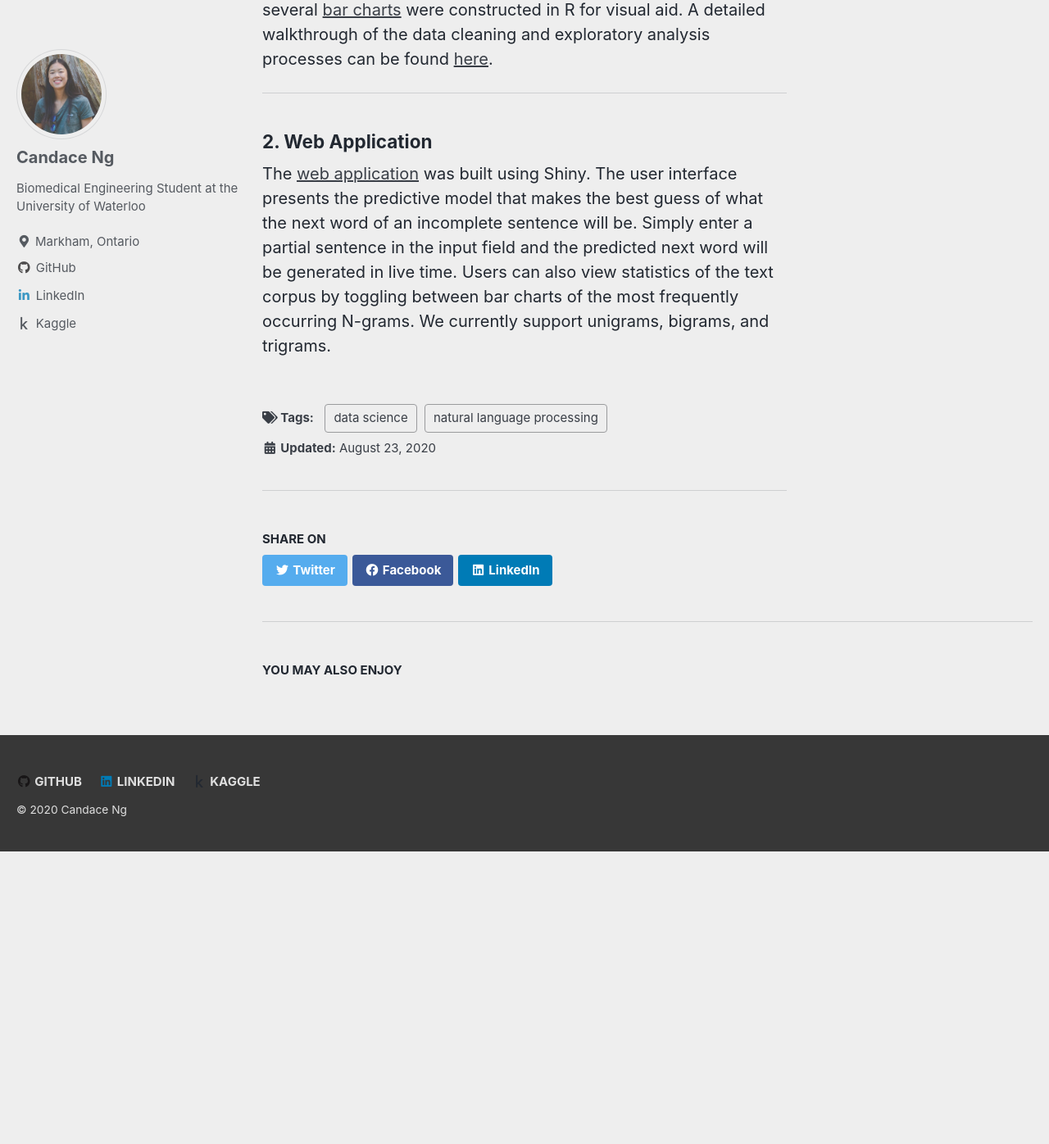
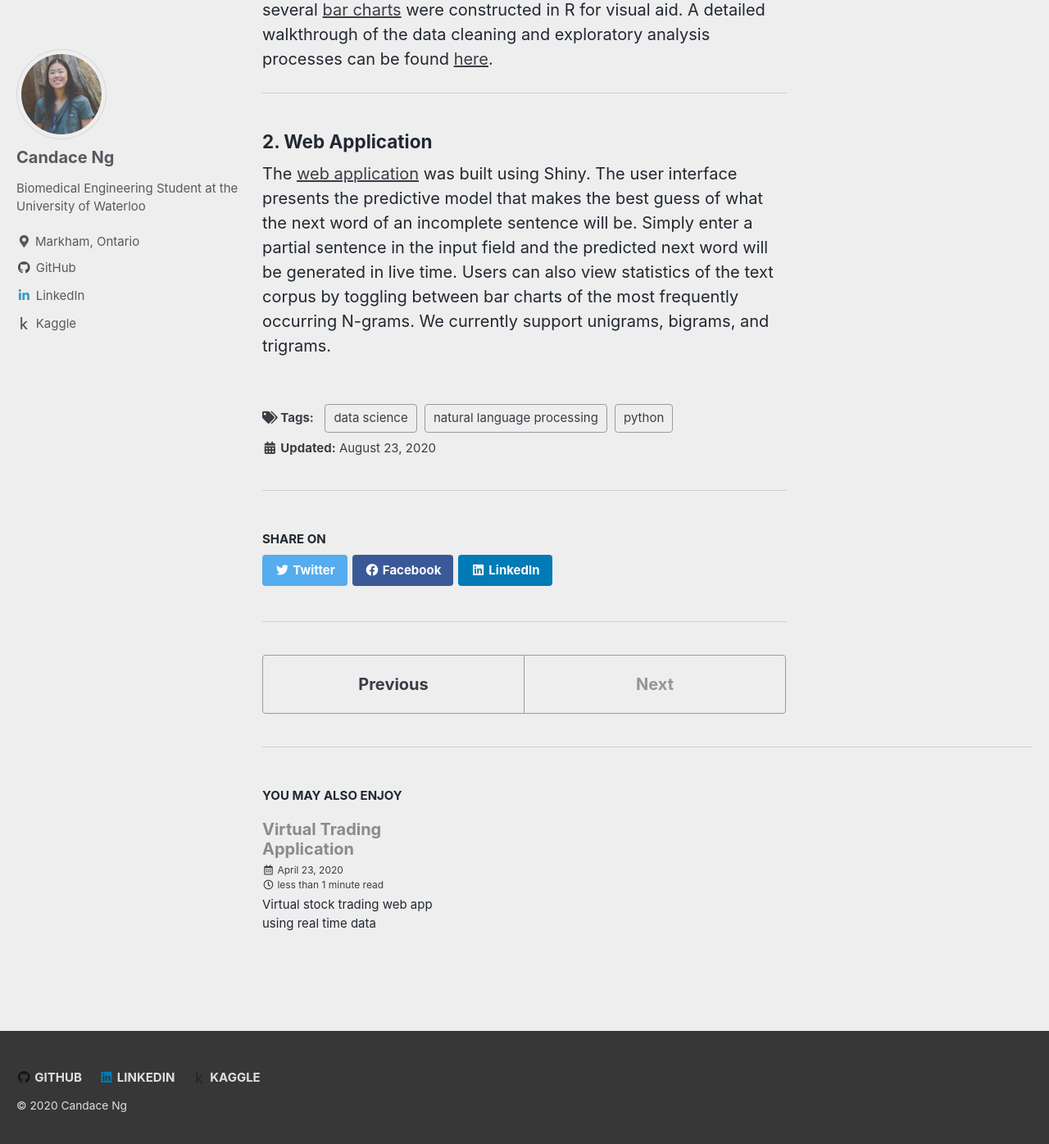
Before and after one commit to candaceng/candaceng, a Jekyll site: the page built from _posts/2020-08-23-text-prediction-ngrams.md, in a window 1280 px wide and 1400 px high, scrolled down 1497 px. Shown: the top 1396 px of the window at 82% size. Built offline with Jekyll 4.4.1, drawn with Linux system fonts in a browser that asks for light colours; cached includes are drawn as plain includes; before the commit the page ends 2536 px from its top, so only the background shows below that; some of the changed lines change nothing that is shown.

Commit message:
update posts

```diff
--- /dev/null
+++ b/_posts/2020-04-23-virtual-trading.md
@@ -0,0 +1,12 @@
+---
+title: "[Virtual Trading Application](https://github.com/candaceng/virtual-trading)"
+date: 2020-04-23
+tags: [sql, python, api]
+excerpt: "Virtual stock trading web app using real time data"
+---
+
+# About
+A virtual trading web app that lets users trade stocks with real time data. Basic functionality (i.e. registering for an account, getting a stock quote, allowing users to buy/sell stocks, and displaying a user's stock portfolio) was implemented and submitted to Harvard's CS50 online course as part of problem set 8. Additional features are currently being implemented.
+
+# How I built it
+The dynamic web app was built with Python, using the Flask framework. SQL was used to store the databases of registered users and all stock purchases/sells. HTML, CSS, and Bootstrap were used for the frontend to style the user interface. IEX Cloud was the platform used to gather real time financial data through their API.
--- a/_posts/2020-08-23-text-prediction-ngrams.md
+++ b/_posts/2020-08-23-text-prediction-ngrams.md
@@ -1,13 +1,12 @@
 ---
 title: "[Text Prediction Using N-gram Models](https://github.com/candaceng/data-science-capstone)"
 date: 2020-08-23
-tags: [natural language processing, data science]
+tags: [natural language processing, data science, python]
 header:
     image: "/images/wordcloud.png"
 excerpt: "Web application that predicts the next word of a partial sentence using N-gram language models"
 mathjax: "true"
 ---
-
 
 ### Background
 
```
